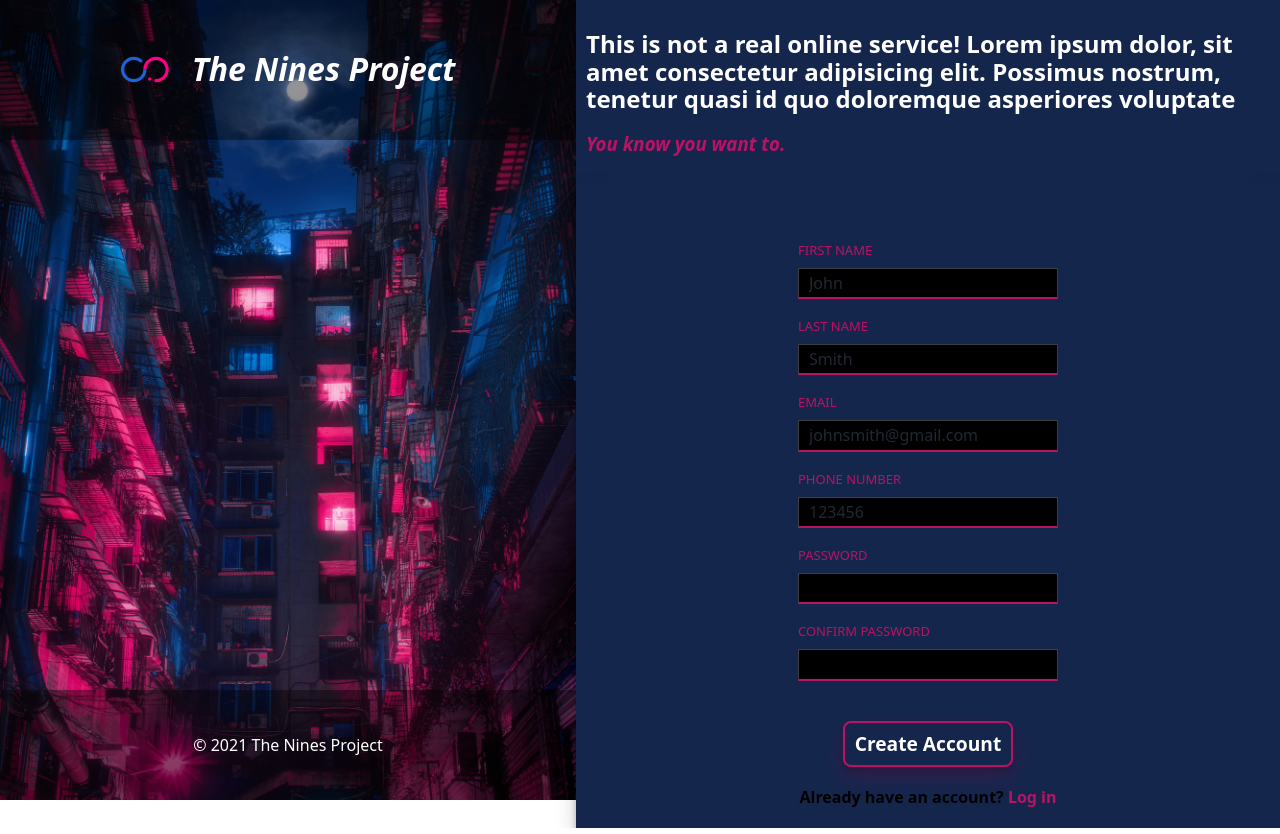
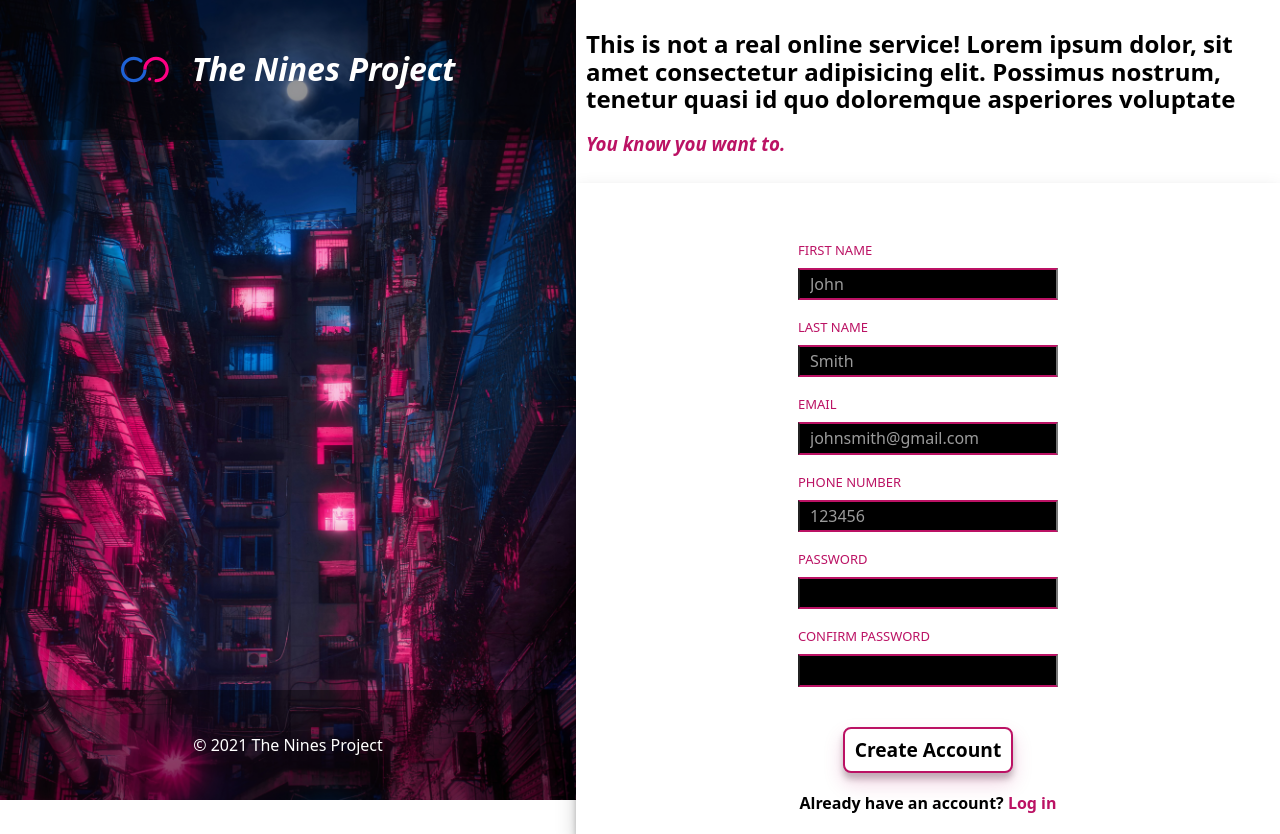
Before and after one commit to ahsannaeem150/sign-up-form, a plain HTML site: page index.html in a window 1280 px wide. Drawn offline with Linux system fonts and the light colour scheme.

Commit message:
Change home theme to light-mode
- Changed styles for form-controls
- Added three indicators colors for form-control outline
 - Yellow : For input focus mode
 - Green : For valid input
 - Red : for invalid input

```diff
--- a/assets/styles/styles.css
+++ b/assets/styles/styles.css
@@ -2,7 +2,9 @@
     --font: system-ui, "Segoe UI", Roboto, Helvetica, Arial, sans-serif, "Apple Color Emoji", "Segoe UI Emoji", "Segoe UI Symbol";
     --pink: rgb(187, 18, 100);
     --blue: #033173;
-    --darkBlue: #15264d;
+    /* --darkBlue: #15264d; */
+    --darkBlue: rgb(255, 255, 255);
+
 }
 
 body {
@@ -84,7 +86,9 @@ body {
     font-size: larger;
     font-weight: bold;
     border: 2px solid var(--pink);
-    color: white;
+    /* color: white; */
+    color: rgb(0, 0, 0);
+
     box-shadow: 0 10px 20px rgb(187, 18, 100, 0.19), 0 6px 6px rgba(0, 0, 0, 0.23);
 }
 
@@ -96,7 +100,7 @@ body {
 .btn:hover {
     color: var(--pink);
     cursor: pointer;
-    border: 2px solid white;
+    border: 2px solid rgb(0, 0, 0);
     box-shadow: 0 10px 20px rgba(114, 114, 114, 0.19), 0 6px 6px rgba(0, 0, 0, 0.23);
 }
 
@@ -110,7 +114,7 @@ body {
 }
 
 .headings>h2 {
-    color: white;
+    color: rgb(0, 0, 0);
 }
 
 .form {
@@ -123,7 +127,7 @@ h4>a {
 }
 
 h4>a:hover {
-    color: white;
+    color: rgb(0, 0, 0);
 }
 
 .formContainer {
@@ -165,24 +169,25 @@ h4>a:hover {
     background-color: #000000;
     color: white;
     padding: 5px 10px;
-    border: 1px solid rgb(62, 62, 62);
 }
 
 .form-group>input:valid {
-    border-bottom: 2px solid rgba(41, 252, 80, 0.703);
+    border-bottom: 2px solid rgb(66, 252, 41);
+    border-top: 2px solid rgb(115, 252, 41);
 }
 
 .form-group>input:invalid {
     border-bottom: 2px solid var(--pink);
+    border-top: 2px solid var(--pink);
 }
 
 .form-group>input::placeholder {
-    color: rgb(33, 40, 49)
+    color: rgb(155, 155, 155)
 }
 
 .form-group>input:focus {
     outline: none;
-    border-bottom: 2px solid rgb(255, 255, 255);
+    border-bottom: 2px solid rgb(246, 255, 0);
 }
 
 .btn-group {
--- a/index.html
+++ b/index.html
@@ -40,13 +40,13 @@
                             <form action="#" method="post" class="form" id="myForm">
                                 <div class="form-group">
                                     <label for="fname">FIRST NAME</label>
-                                    <input type="text" name="fname" id="fname" pattern="^[A-Za-z]+$" placeholder="John"
-                                        required>
+                                    <input type="text" name="fname" id="fname" minlength="3" pattern="^[A-Za-z]+$"
+                                        placeholder="John" required>
                                 </div>
                                 <div class="form-group second-form">
                                     <label for="lname">LAST NAME</label>
-                                    <input type="text" name="lname" id="lname" pattern="^[A-Za-z]+$" placeholder="Smith"
-                                        required>
+                                    <input type="text" name="lname" id="lname" minlength="3" pattern="^[A-Za-z]+$"
+                                        placeholder="Smith" required>
                                 </div>
                                 <div class="form-group">
                                     <label for="email">EMAIL</label>
```
